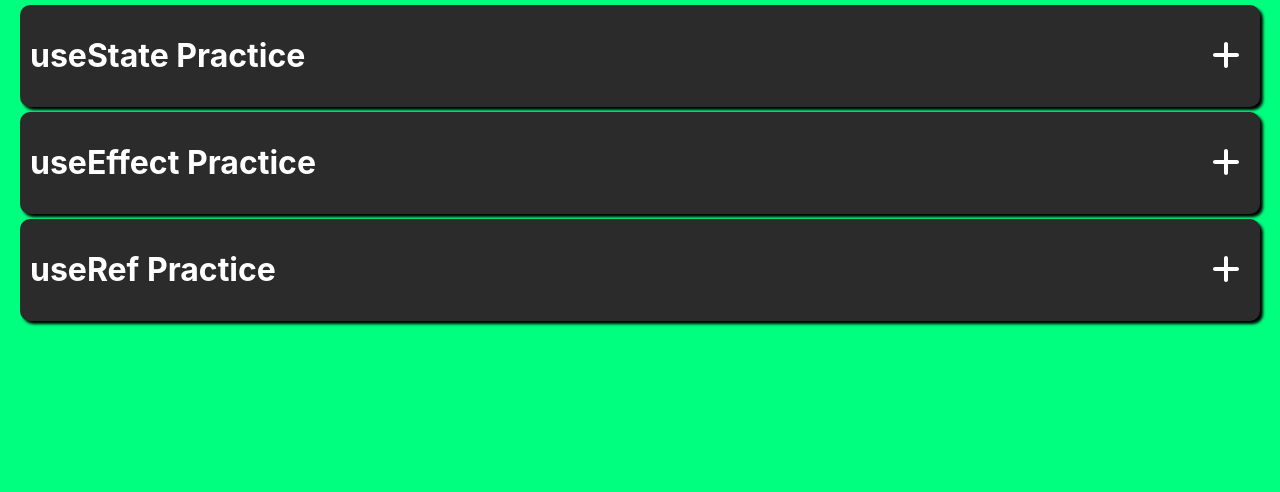
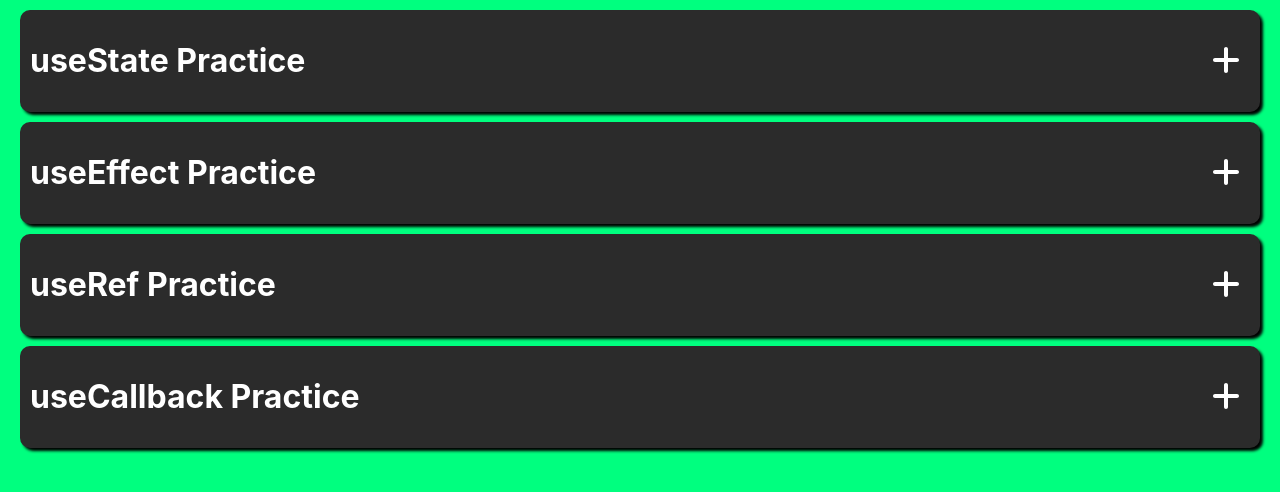
Before and after one commit to RandallHolsinger/react-hooks-practice, a React (Create React App) app: page / in a window 1280 px wide. Shown: the top 492 px of the page. Built offline with nearby package versions, Linux system fonts and the light colour scheme.

Commit message:
changed functionality / added useCallback Practice section

```diff
--- a/src/App.css
+++ b/src/App.css
@@ -14,9 +14,13 @@ body {
   color: #fff;
   background-color: #2b2b2b;
   box-shadow: 3px 3px 3px #000;
-  margin-top: 5px;
+  margin-top: 10px;
   border-radius: 10px;
   padding: 10px;
+}
+
+.practice-sections:hover {
+  cursor: pointer;
 }
 
 .practice-sections span {
--- a/src/App.js
+++ b/src/App.js
@@ -5,6 +5,7 @@ import './App.css';
 import UseStatePractice from './Components/UseStatePractice/UseStatePractice'
 import UseEffectPractice from './Components/UseEffectPractice/UseEffectPractice'
 import UseRefPractice from './Components/UseRefPractice/UseRefPractice'
+import UseCallbackPractice from './Components/UseCallbackPractice/UseCallbackPractice'
 
 
 function App() {
@@ -12,31 +13,40 @@ function App() {
   const [showUseState, setShowUseState] = useState(false)
   const [showUseEffect, setShowUseEffect] = useState(false)
   const [showUseRef, setShowUseRef] = useState(false)
+  const [showUseCallback, setShowUseCallback] = useState(false)
 
   return (
     <div className="App">
       {showUseState ?
         <UseStatePractice showUseState={showUseState} setShowUseState={setShowUseState}/>
       :
-        <div className='practice-sections'>
+        <div onClick={() => setShowUseState(!showUseState)} className='practice-sections'>
           <h1>useState Practice</h1>
-          <span onClick={() => setShowUseState(!showUseState)}><FontAwesomeIcon icon={faPlus}/></span>
+          <span><FontAwesomeIcon icon={faPlus}/></span>
         </div>
       }
       {showUseEffect ?
         <UseEffectPractice showUseEffect={showUseEffect} setShowUseEffect={setShowUseEffect}/>
       :
-        <div className='practice-sections'>
+        <div onClick={() => setShowUseEffect(!showUseEffect)} className='practice-sections'>
           <h1>useEffect Practice</h1>
-          <span onClick={() => setShowUseEffect(!showUseEffect)}><FontAwesomeIcon icon={faPlus}/></span>
+          <span><FontAwesomeIcon icon={faPlus}/></span>
         </div>
       }
       {showUseRef ?
         <UseRefPractice showUseRef={showUseRef} setShowUseRef={setShowUseRef}/>
       :
-        <div className='practice-sections'>
+        <div onClick={() => setShowUseRef(!showUseRef)} className='practice-sections'>
           <h1>useRef Practice</h1>
-          <span onClick={() => setShowUseRef(!showUseRef)}><FontAwesomeIcon icon={faPlus}/></span>
+          <span><FontAwesomeIcon icon={faPlus}/></span>
+        </div>
+      }
+      {showUseCallback ?
+        <UseCallbackPractice showUseCallback={showUseCallback} setShowUseCallback={setShowUseCallback}/>
+      :
+        <div onClick={() => setShowUseCallback(!showUseCallback)} className='practice-sections'>
+          <h1>useCallback Practice</h1>
+          <span><FontAwesomeIcon icon={faPlus}/></span>
         </div>
       }
     </div>
--- a/src/Components/UseCallbackPractice/UseCallbackPractice.css
+++ b/src/Components/UseCallbackPractice/UseCallbackPractice.css
@@ -0,0 +1,11 @@
+.UseCallbackPractice {
+  background-color: #2b2b2b;
+  color: #fff;
+  margin-top: 10px;
+  display: flex;
+  align-items: center;
+  flex-direction: column;
+  box-shadow: 3px 3px 3px #000;
+  border-radius: 10px;
+  padding-bottom: 30px;
+}
--- a/src/Components/UseCallbackPractice/UseCallbackPractice.js
+++ b/src/Components/UseCallbackPractice/UseCallbackPractice.js
@@ -0,0 +1,19 @@
+import React, { useState, useEffect } from 'react'
+import { FontAwesomeIcon } from "@fortawesome/react-fontawesome";
+import { faMinus } from '@fortawesome/free-solid-svg-icons'
+import './UseCallbackPractice.css'
+
+function UseCallbackPractice(props) {
+
+  const {showUseCallback, setShowUseCallback} = props
+  return(
+    <div className="UseCallbackPractice">
+      <div className="practice-header">
+        <h1>useCallback Practice</h1>
+        <span onClick={() => setShowUseCallback(!showUseCallback)}><FontAwesomeIcon icon={faMinus}/></span>
+      </div>
+    </div>
+  )
+}
+
+export default UseCallbackPractice
--- a/src/Components/UseEffectPractice/UseEffectPractice.css
+++ b/src/Components/UseEffectPractice/UseEffectPractice.css
@@ -7,7 +7,7 @@
   flex-direction: column;
   box-shadow: 3px 3px 3px #000;
   border-radius: 10px;
-  height: 95vh;
+  padding-bottom: 30px;
 }
 
 .color-cube {
--- a/src/Components/UseEffectPractice/UseEffectPractice.js
+++ b/src/Components/UseEffectPractice/UseEffectPractice.js
@@ -22,7 +22,7 @@ function UseEffectPractice(props) {
     <div className="UseEffectPractice">
       <div className='practice-header'>
         <h1>useEffect Practice</h1>
-        <span onClick={() => setShowUseEffect(!showUseEffect)} className='close-container'><FontAwesomeIcon icon={faMinus}/></span>
+        <span onClick={() => setShowUseEffect(!showUseEffect)}><FontAwesomeIcon icon={faMinus}/></span>
       </div>
       <h4>This Component Has Rendered ( {renderCount} ) Times</h4>
       <button onClick={() => setRenderCount(0)}>Clear</button>
--- a/src/Components/UseRefPractice/UseRefPractice.css
+++ b/src/Components/UseRefPractice/UseRefPractice.css
@@ -7,7 +7,7 @@
   flex-direction: column;
   box-shadow: 3px 3px 3px #000;
   border-radius: 10px;
-  height: 95vh;
+  padding-bottom: 30px;
 }
 
 .UseRefPractice input {
--- a/src/Components/UseStatePractice/UseStatePractice.css
+++ b/src/Components/UseStatePractice/UseStatePractice.css
@@ -7,7 +7,7 @@
   flex-direction: column;
   box-shadow: 3px 3px 3px #000;
   border-radius: 10px;
-  height: 95vh;
+  padding-bottom: 30px;
 }
 
 .box {
--- a/src/Components/UseStatePractice/UseStatePractice.js
+++ b/src/Components/UseStatePractice/UseStatePractice.js
@@ -19,7 +19,7 @@ function UseStatePractice(props) {
     <div className='UseStatePractice'>
       <div className='practice-header'>
         <h1>useState Practice</h1>
-        <span onClick={() => setShowUseState(!showUseState)} className='close-container'><FontAwesomeIcon icon={faMinus}/></span>
+        <span onClick={() => setShowUseState(!showUseState)}><FontAwesomeIcon icon={faMinus}/></span>
       </div>
       {/* using useState to change color properties */}
       <div className='box' style={{backgroundColor: color}}></div>
```
